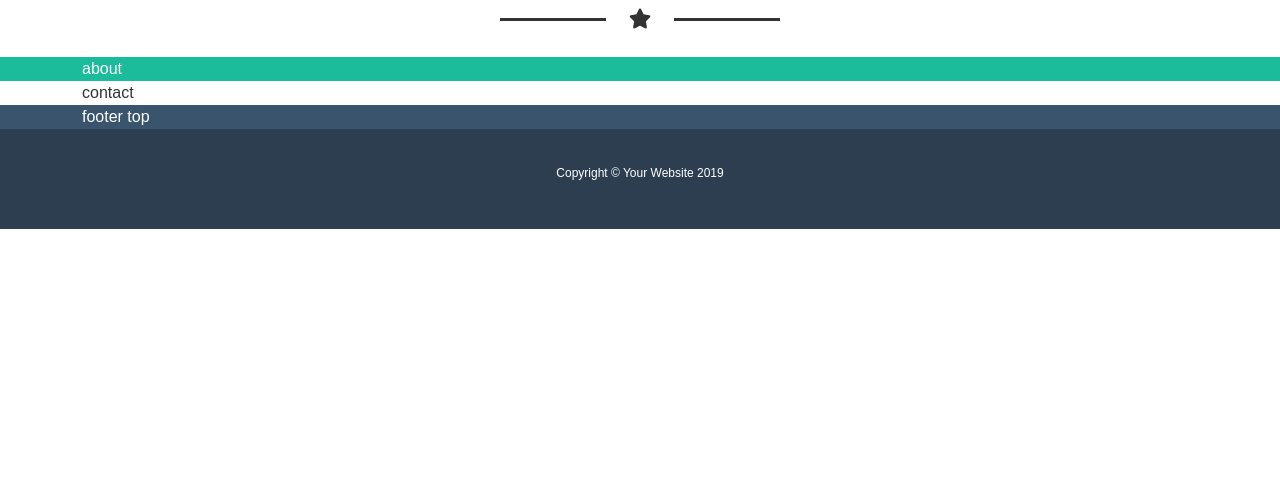
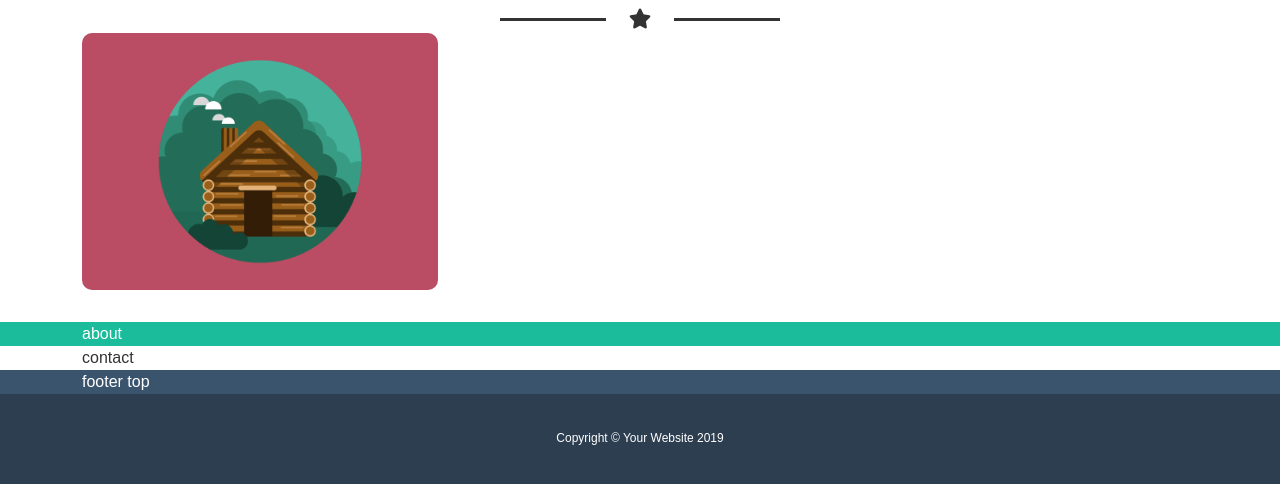
Before and after one commit to ValentinaZussino/html-css-bootstrap-freelancer, a plain HTML site: page index.html in a window 1280 px wide. Shown: the part 588-1072 px from the top of the page. Before the commit the page ends 817 px from the top, so only its background shows below. Drawn offline with nearby package versions, Linux system fonts and the light colour scheme.

Commit message:
costruz prima card + overlay

```diff
--- a/css/style.css
+++ b/css/style.css
@@ -41,6 +41,30 @@ header {
     background-color: var(--white);
 }
 #portfolio .star:before, #portfolio .star:after {background-color: var(--black);}
+.vz_overlay {
+    cursor: pointer;
+    position: relative;
+    overflow: hidden;
+    border-radius: 10px;
+}
+.vz_overlay::after {
+    position: absolute;
+    top: 0;
+    left: 0;
+    width: 100%;
+    height: 100%;
+    content: '+';
+    display: flex;
+    justify-content: center;
+    align-items: center;
+    font-size: 70px;
+    font-weight: bold;
+    color: var(--white);
+    background-color: rgb(26, 188, 156,0.5);
+    opacity: 0;
+    transition: opacity 800ms;
+}
+.vz_overlay:hover:after { opacity: 1;}
 /* FOOTER */
 #foot-bottom {
     height: 100px;
--- a/index.html
+++ b/index.html
@@ -46,8 +46,12 @@
                     </div>
                 </div>
                 <!-- cards -->
-                <div class="row">
-                    <div class="col-12 col-md-6 col-lg-4"></div>
+                <div class="row gy-2">
+                    <div class="col-12 col-md-6 col-lg-4">
+                        <div class="vz_overlay">
+                            <img class="img-fluid" src="./img/cabin.png" alt="cabin">
+                        </div>
+                    </div>
                     <div class="col-12 col-md-6 col-lg-4"></div>
                     <div class="col-12 col-md-6 col-lg-4"></div>
                     <div class="col-12 col-md-6 col-lg-4"></div>
```
